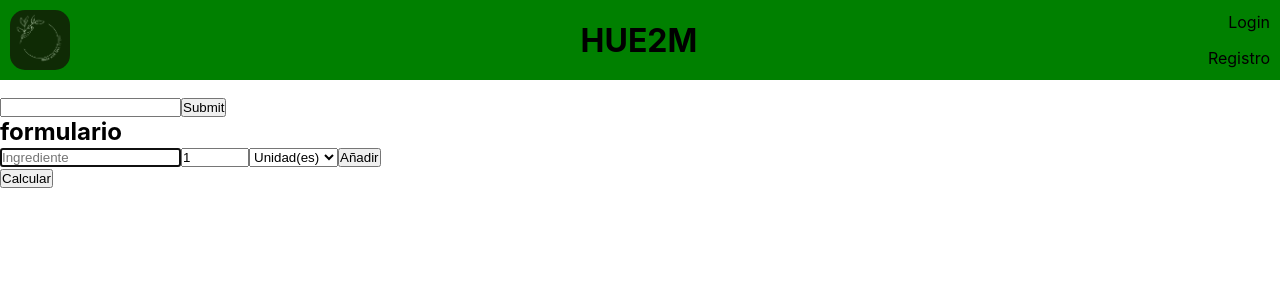
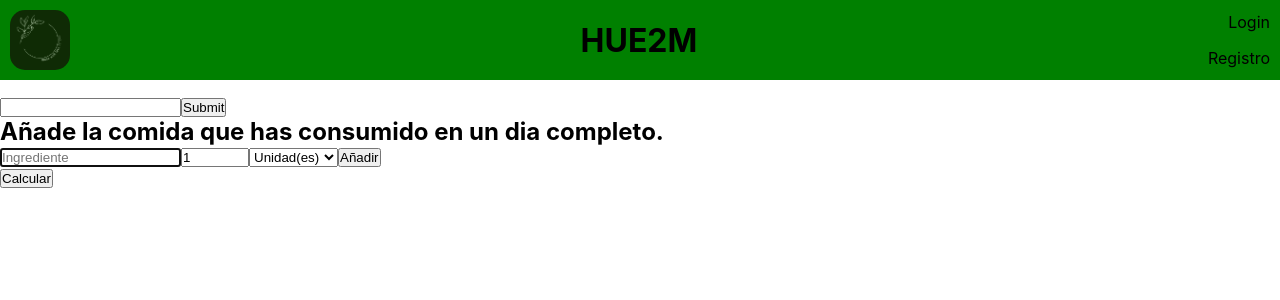
Before and after one commit to anderconsu/HUE2M_REACT, a React (Create React App) app in the folder Frontend/: page / in a window 1280 px wide. Shown: the top 300 px of the page. Built offline with nearby package versions, Linux system fonts and the light colour scheme.

Commit message:
ingredient unit is now empty if its units

```diff
--- a/Frontend/src/main/form.jsx
+++ b/Frontend/src/main/form.jsx
@@ -33,7 +33,7 @@ const FormIngredients = () => {
                 ingEnglish = {
                     ingrediente: ingValue,
                     cantidad: parseInt(e.target.cantidad.value),
-                    unidad: e.target.unidad.value,
+                    unidad: e.target.unidad.value === "units" ? "" : e.target.unidad.value,
                 };
             } else {
                 // If the translation is not successful an entire object is passed to gpt to translate
@@ -75,7 +75,7 @@ const FormIngredients = () => {
     return (
         <div className="IngredientList">
             <form onSubmit={addToList}>
-                <h2>formulario</h2>
+                <h2>Añade la comida que has consumido en un dia completo.</h2>
                 <input
                     autoFocus
                     name="ingredientes"
```
